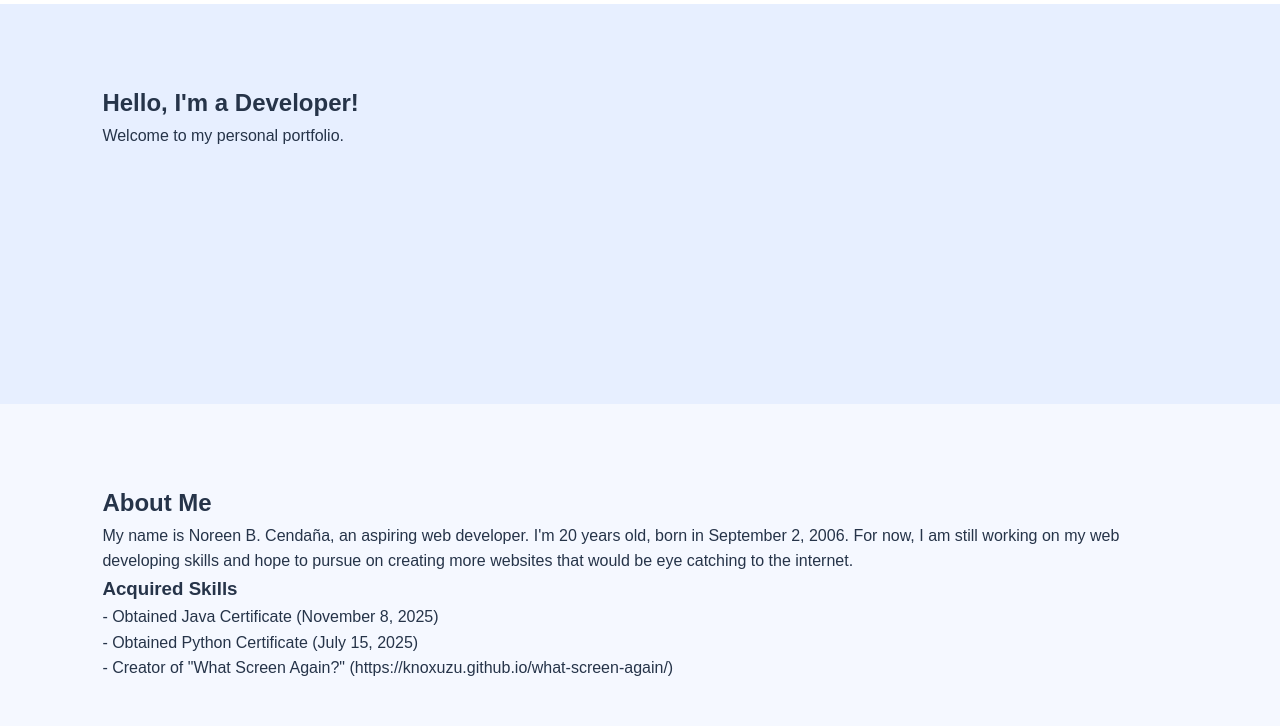
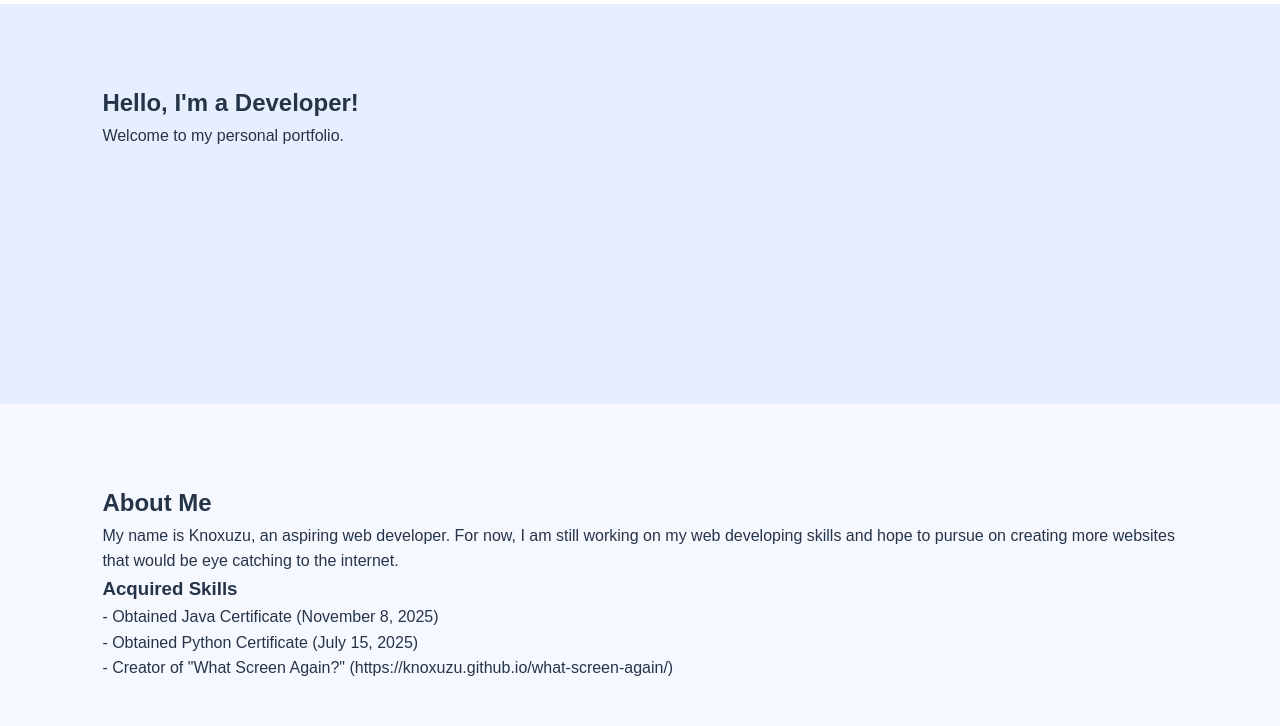
Before and after one commit to Knoxuzu/developer-portfolio, a plain HTML site: page index.html in a window 1280 px wide. Shown: the part 74-800 px from the top of the page. Drawn offline with Linux system fonts and the light colour scheme.

Commit message:
Update index.html

```diff
--- a/index.html
+++ b/index.html
@@ -30,7 +30,7 @@
 
       <section id="about">
         <h2>About Me</h2>
-        <p>My name is Noreen B. Cendaña, an aspiring web developer. I'm 20 years old, born in September 2, 2006. For now, I am still working on my web developing skills and hope to pursue on creating more websites that would be eye catching to the internet.</p>
+        <p>My name is Knoxuzu, an aspiring web developer. For now, I am still working on my web developing skills and hope to pursue on creating more websites that would be eye catching to the internet.</p>
         <h3>Acquired Skills</h3>
         <p>- Obtained Java Certificate (November 8, 2025)</p>
         <p>- Obtained Python Certificate (July 15, 2025)</p>
```
